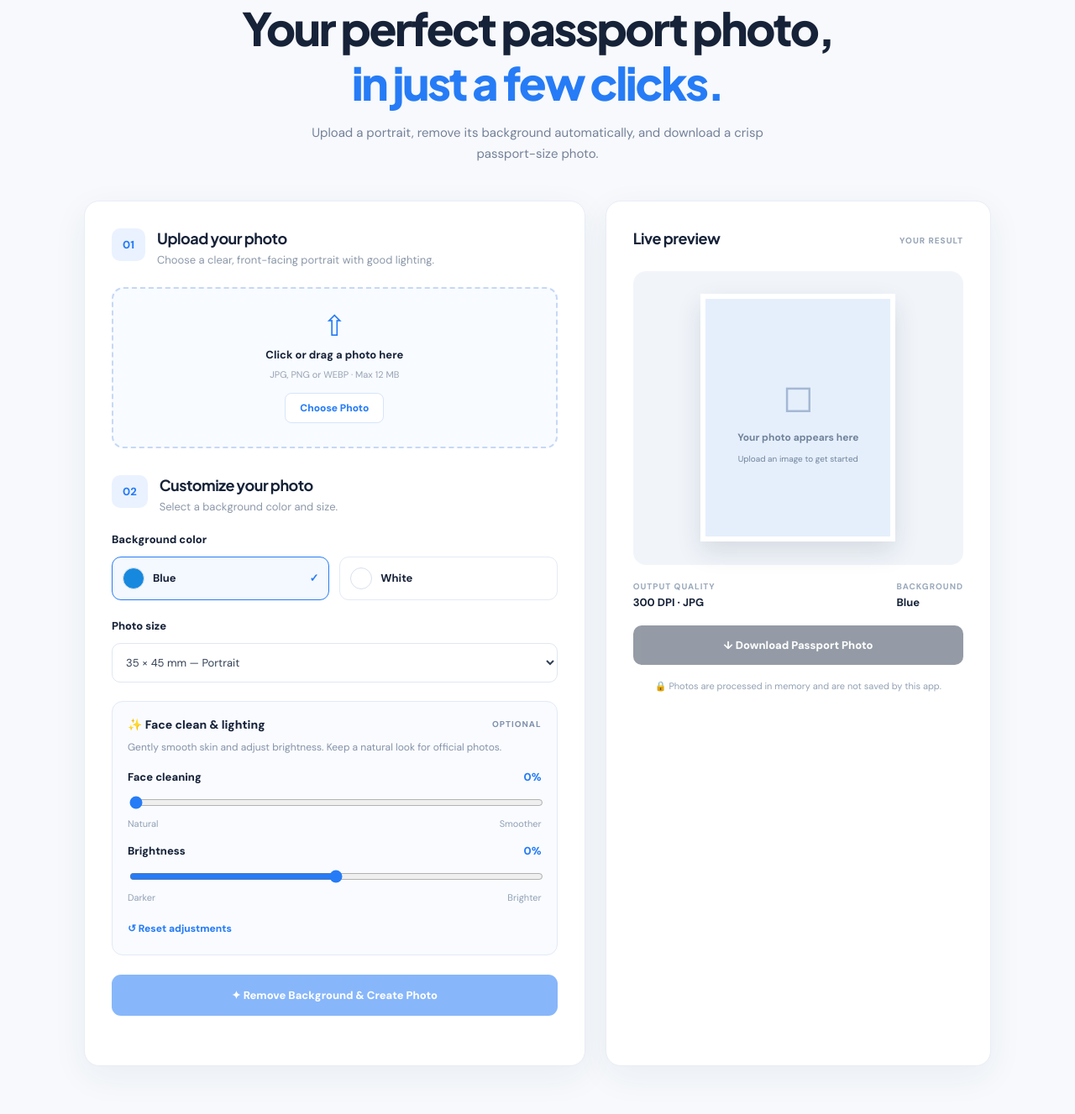
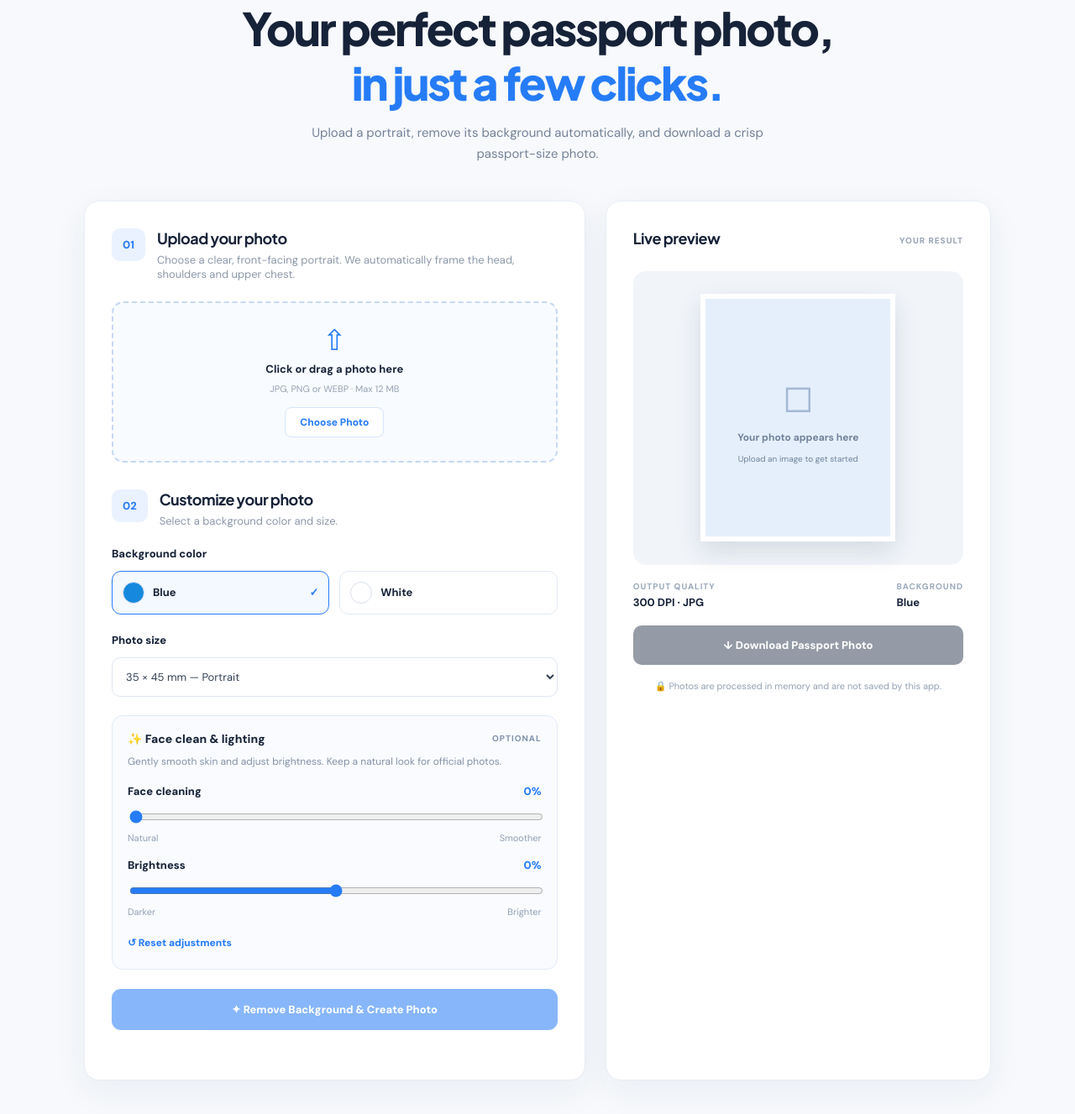
Before and after one commit to Pazeerahmed/passport-photo-maker, a Flask app: page / in a window 1280 px wide. Shown: the part 184-1511 px from the top of the page at 84% size. Run offline with Flask 3, Linux system fonts and the light colour scheme.

Commit message:
Explain automatic upper-body crop in upload instructions

```diff
--- a/templates/index.html
+++ b/templates/index.html
@@ -3,7 +3,7 @@
 <body><header class="nav"><div class="brand"><span class="logo">▣</span> Passport<span>Studio</span></div><span class="nav-tag">FREE ONLINE TOOL</span></header>
 <main><section class="hero"><span class="eyebrow">✦ AI-POWERED PHOTO EDITOR</span><h1>Your perfect passport photo,<br><em>in just a few clicks.</em></h1><p>Upload a portrait, remove its background automatically, and download a crisp passport-size photo.</p></section>
 <section class="workspace" aria-label="Passport photo editor"><div class="editor">
-<div class="step"><span class="step-number">01</span><div><h2>Upload your photo</h2><p>Choose a clear, front-facing portrait with good lighting.</p></div></div>
+<div class="step"><span class="step-number">01</span><div><h2>Upload your photo</h2><p>Choose a clear, front-facing portrait. We automatically frame the head, shoulders and upper chest.</p></div></div>
 <label class="dropzone" id="dropzone" for="photoInput"><span class="upload-icon">⇧</span><strong>Click or drag a photo here</strong><small>JPG, PNG or WEBP · Max 12 MB</small><span class="choose">Choose Photo</span></label><input type="file" id="photoInput" accept="image/jpeg,image/png,image/webp" hidden>
 <div class="step next"><span class="step-number">02</span><div><h2>Customize your photo</h2><p>Select a background color and size.</p></div></div>
 <h3>Background color</h3><div class="choices"><label class="option selected" data-bg="blue"><input type="radio" name="background" value="blue" checked><span class="swatch blue"></span>Blue<span class="tick">✓</span></label><label class="option" data-bg="white"><input type="radio" name="background" value="white"><span class="swatch white"></span>White<span class="tick">✓</span></label></div>
```
